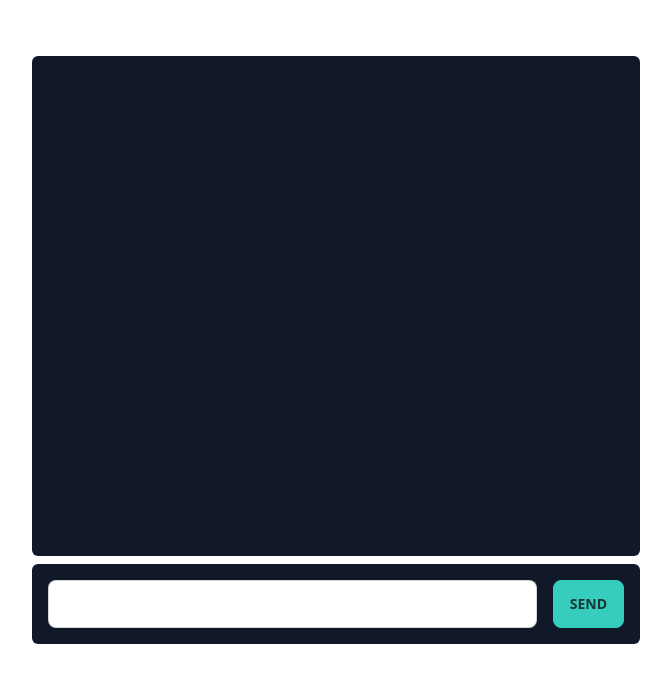
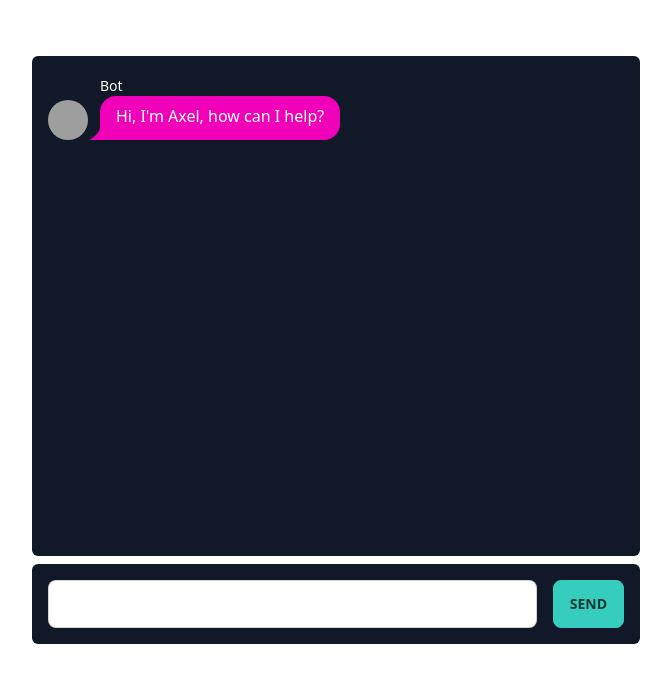
Before and after one commit to huntabyte/chatty, a SvelteKit app: page / in a window 1280 px wide. Shown: the top 682 px of the page, without its empty margins (304-975 px from the left). Built offline with nearby package versions, Linux system fonts and the light colour scheme; grey boxes are pictures that could not be loaded.

Commit message:
axel response

```diff
--- a/src/routes/+page.svelte
+++ b/src/routes/+page.svelte
@@ -77,6 +77,7 @@
 	<h1 class="text-2xl font-bold w-full text-center">Chatty</h1>
 	<div class="h-[500px] w-full bg-gray-900 rounded-md p-4 overflow-y-auto flex flex-col gap-4">
 		<div class="flex flex-col gap-2">
+			<ChatMessage type="assistant" message="Hi, I'm Axel, how can I help?" />
 			{#each $chatHistory as history}
 				<ChatMessage type="user" message={history.query} />
 				<ChatMessage type="assistant" message={history.answer} />
```
